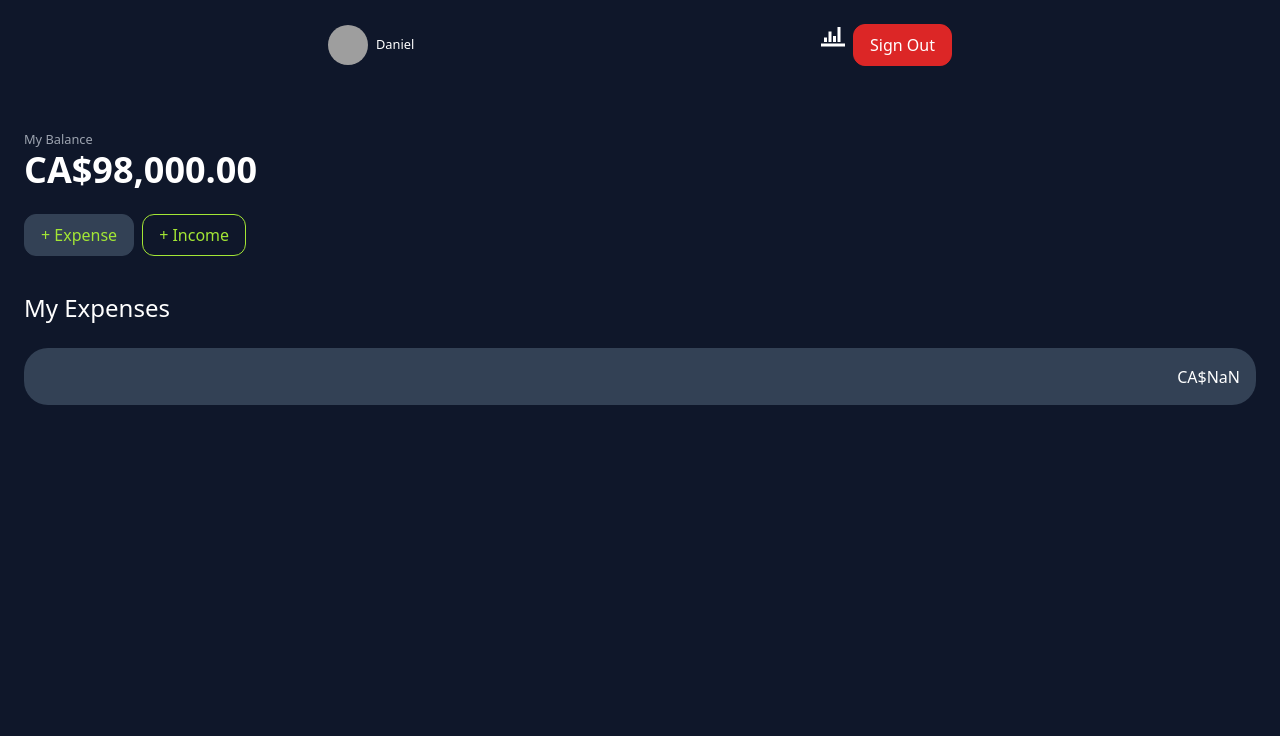
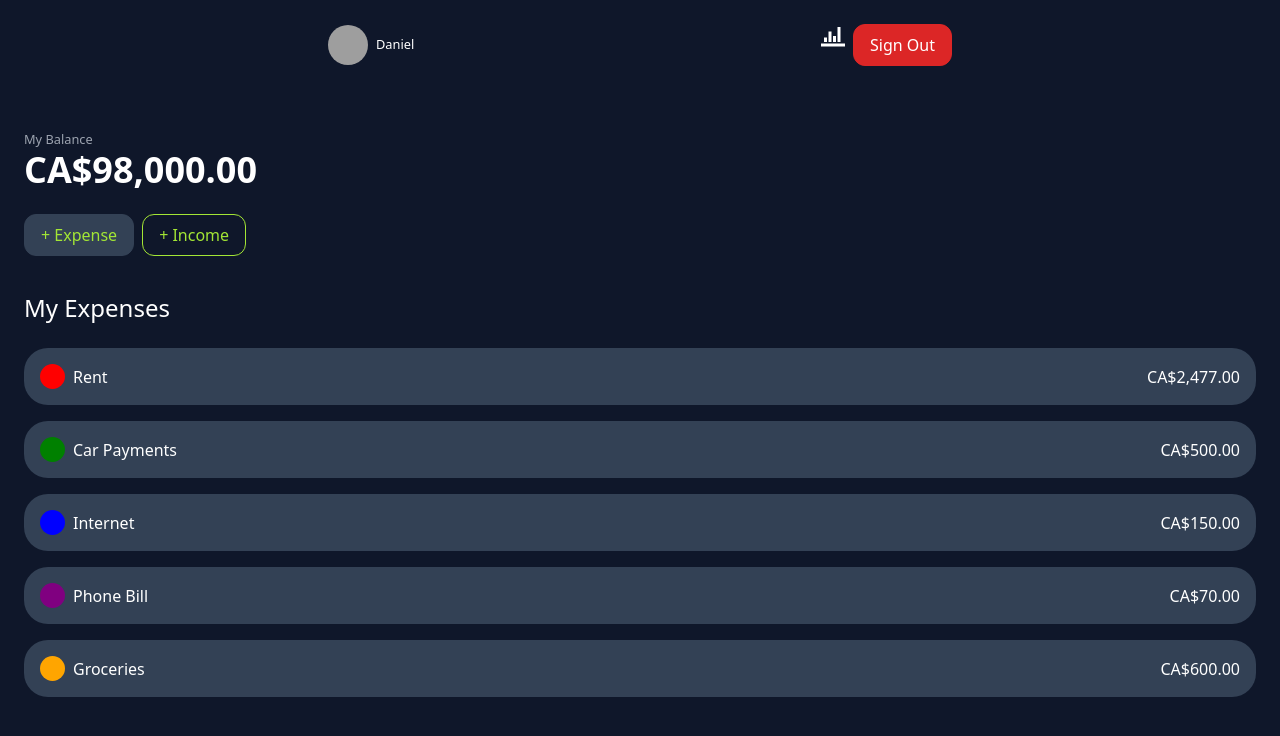
Before and after one commit to danielAwale/finance-tracker, a Next.js app in the folder my-app/: page / in a window 1280 px wide. Shown: the top 736 px of the page. Built offline with nearby package versions, Linux system fonts and the light colour scheme; grey boxes are pictures that could not be loaded.

Commit message:
create a dummy data to lopp over and dynamically change the title, amount, and colot

```diff
--- a/my-app/app/page.js
+++ b/my-app/app/page.js
@@ -1,6 +1,39 @@
 import { currencyFormatter } from "@/lib/utils";
 
 import CategoryItem from "@/components/CategoryItem";
+
+const dummyData = [
+  {
+    id: 1,
+    title: "rent",
+    color: "red",
+    amount: 2477,
+  },
+  {
+    id: 2,
+    title: "car payments",
+    color: "green",
+    amount: 500,
+  },
+  {
+    id: 3,
+    title: "internet",
+    color: "blue",
+    amount: 150,
+  },
+  {
+    id: 4,
+    title: "phone bill",
+    color: "purple",
+    amount: 70,
+  },
+  {
+    id: 5,
+    title: "groceries",
+    color: "orange",
+    amount: 600,
+  },
+];
 
 export default function Home() {
   return (
@@ -18,7 +51,15 @@ export default function Home() {
       <section className="py-6">
         <h3 className="text-2xl">My Expenses</h3>
         <div className="flex flex-col gap-4 mt-6">
-          <CategoryItem />
+          {dummyData.map((item) => {
+            return (
+              <CategoryItem
+                color={item.color}
+                title={item.title}
+                amount={item.amount}
+              />
+            );
+          })}
         </div>
       </section>
     </main>
```
